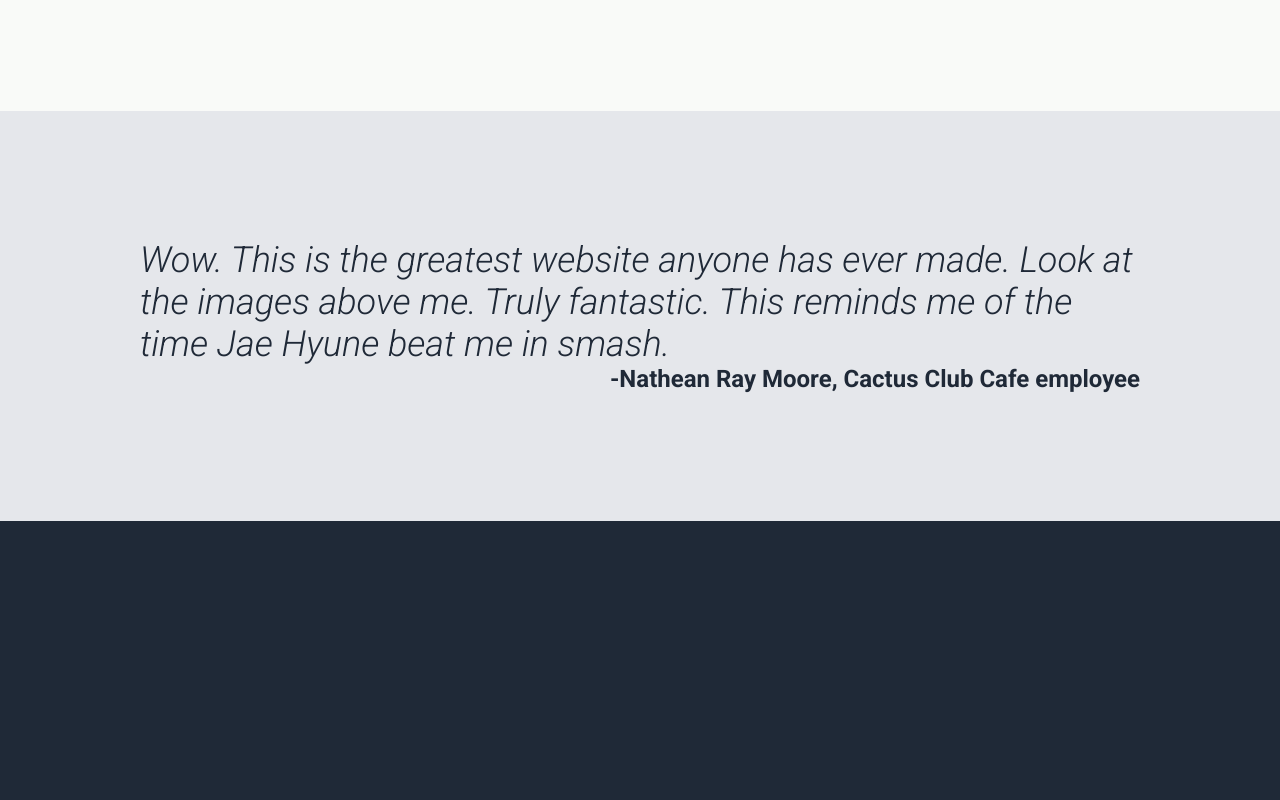
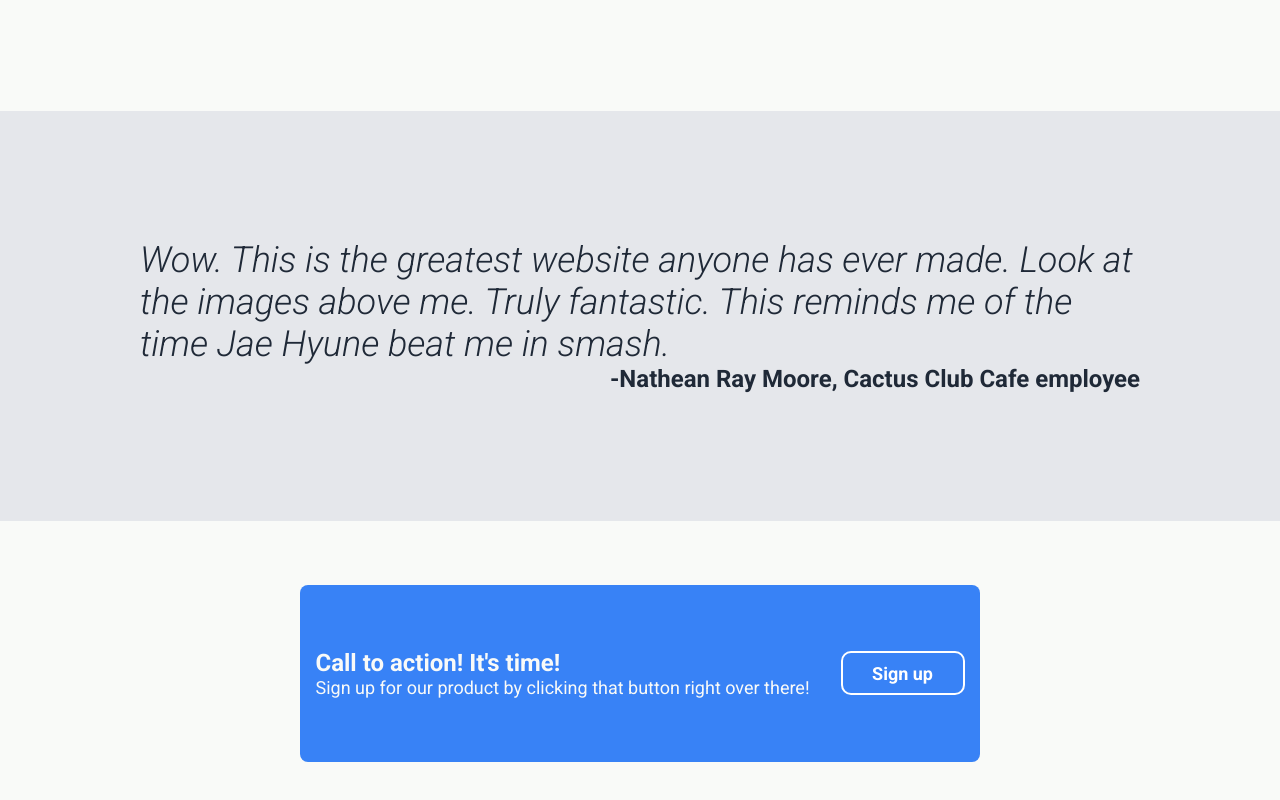
Before and after one commit to jaehyuneyea/landing_page, a plain HTML site: page index.html in a window 1280 px wide. Shown: the part 786-1586 px from the top of the page. Before the commit the page ends 1307 px from the top, so only its background shows below. Drawn offline with Linux system fonts and the light colour scheme.

Commit message:
Updated and completed button section

```diff
--- a/index.html
+++ b/index.html
@@ -60,7 +60,15 @@
 
       </div>
 
-      <div class="button-section"></div>
+      <div class="button-section">
+        <div class="button-banner">
+          <div class="button-header">Call to action! It's time!
+            <div class="button-sub">Sign up for our product by clicking that button right over there!</div>
+          </div>
+          <div class="signup">Sign up</div>
+        </div>
+      </div>
+
     </div>
 
     <div class="footer"></div>
--- a/style.css
+++ b/style.css
@@ -141,3 +141,35 @@ img {
   font-weight: bold;
   align-self: flex-end;
 }
+
+.button-section {
+  background-color: #F9FAF8;
+  padding: 64px 300px;
+}
+
+.button-banner {
+  display: flex;
+  background-color: #3882f6;
+  border-radius: 8px;
+  justify-content: space-around;
+  align-items: center;
+  padding: 64px 0px;
+}
+
+.button-header {
+  color: #F9FAF8;
+  font-weight: bold;
+  font-size: 24px;
+}
+
+.button-sub {
+  font-weight: 400;
+  font-size: 18px;
+}
+
+.button-banner .signup {
+  border: 2px solid white;
+  display: flex;
+  align-items: center;
+  justify-content: center;
+}
```
